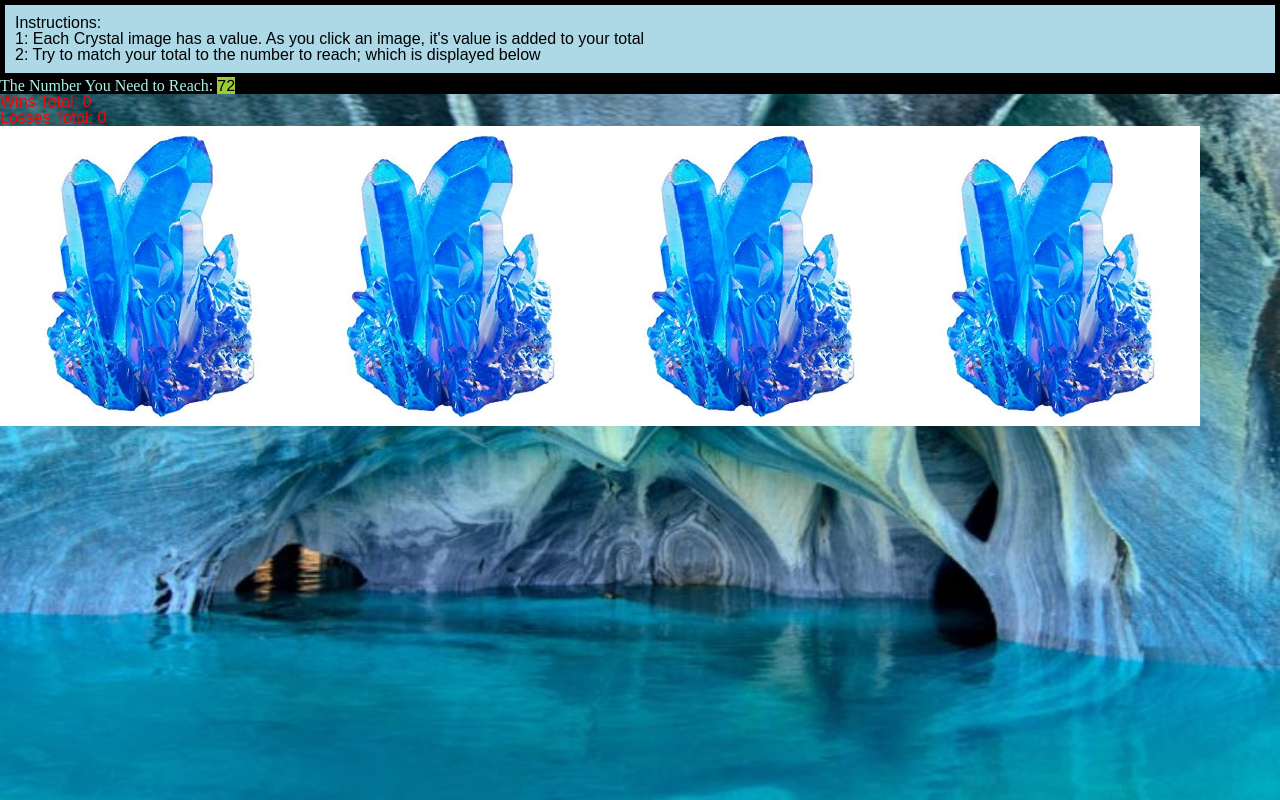
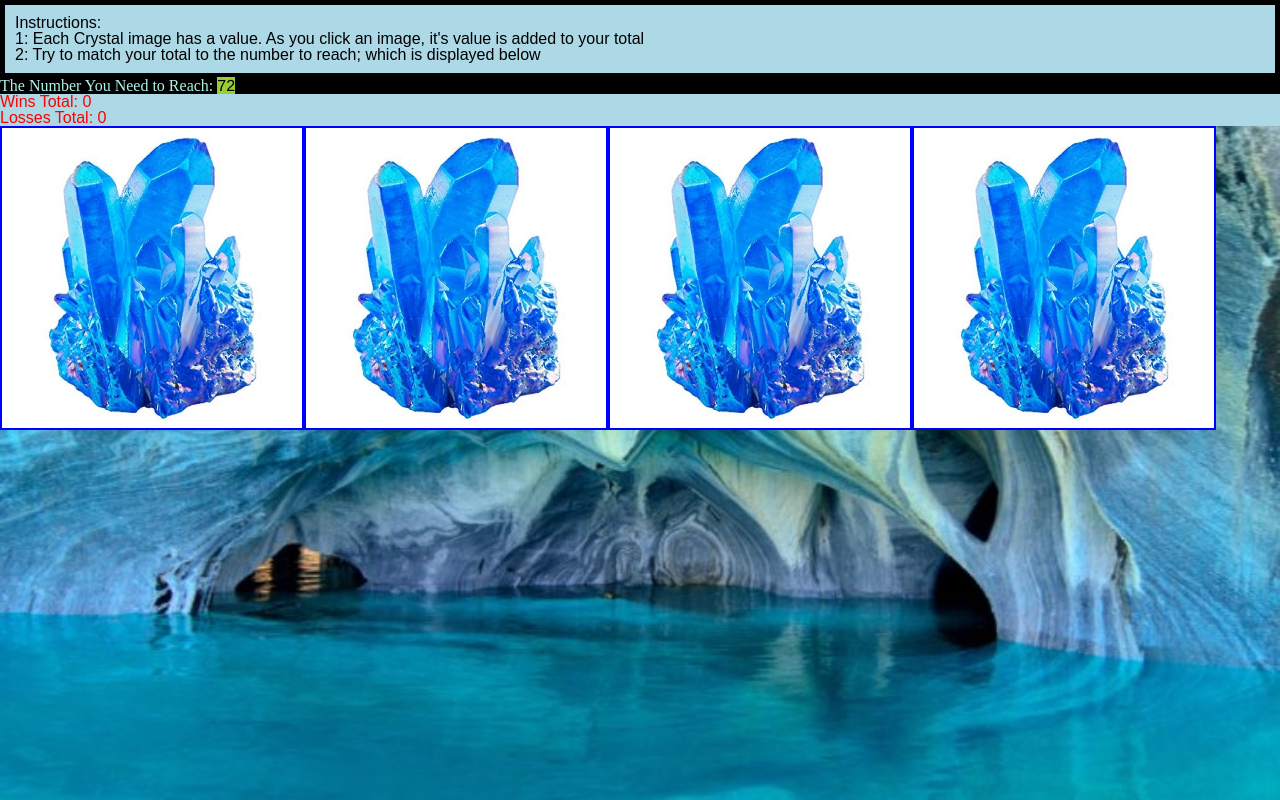
Before and after one commit to rknucks/unit-4-game, a plain HTML site: page index.html in a window 1280 px wide. Drawn offline with nearby package versions, Linux system fonts and the light colour scheme.

Commit message:
latest working version Thursday

```diff
--- a/assets/css/style.css
+++ b/assets/css/style.css
@@ -1,6 +1,7 @@
 .cool-crystal {
     width: 300px;
     height: 300px;
+    border: 2px solid blue;
   }
 
 #number-to-reach{
@@ -28,8 +29,10 @@ h1 {
 #numberWins {
     color: red;
     font-family: Arial, Helvetica, sans-serif;
+    background-color: lightblue;
 }
 #numberLosses {
     color: red;
     font-family: Arial, Helvetica, sans-serif;
+    background-color: lightblue;
 }
```
